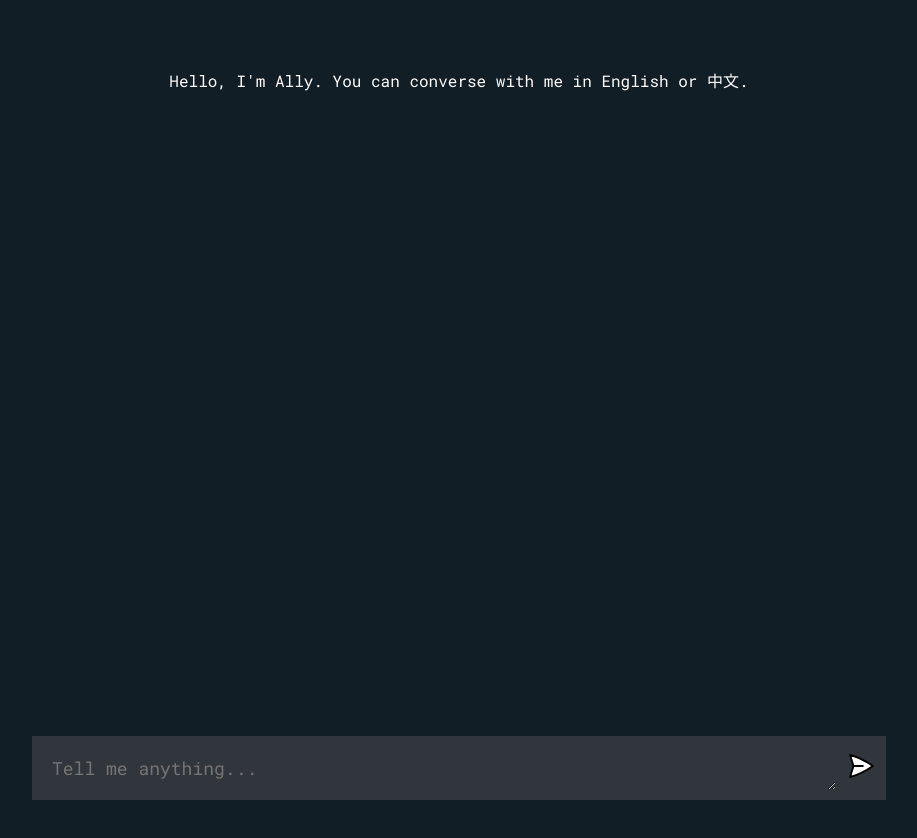
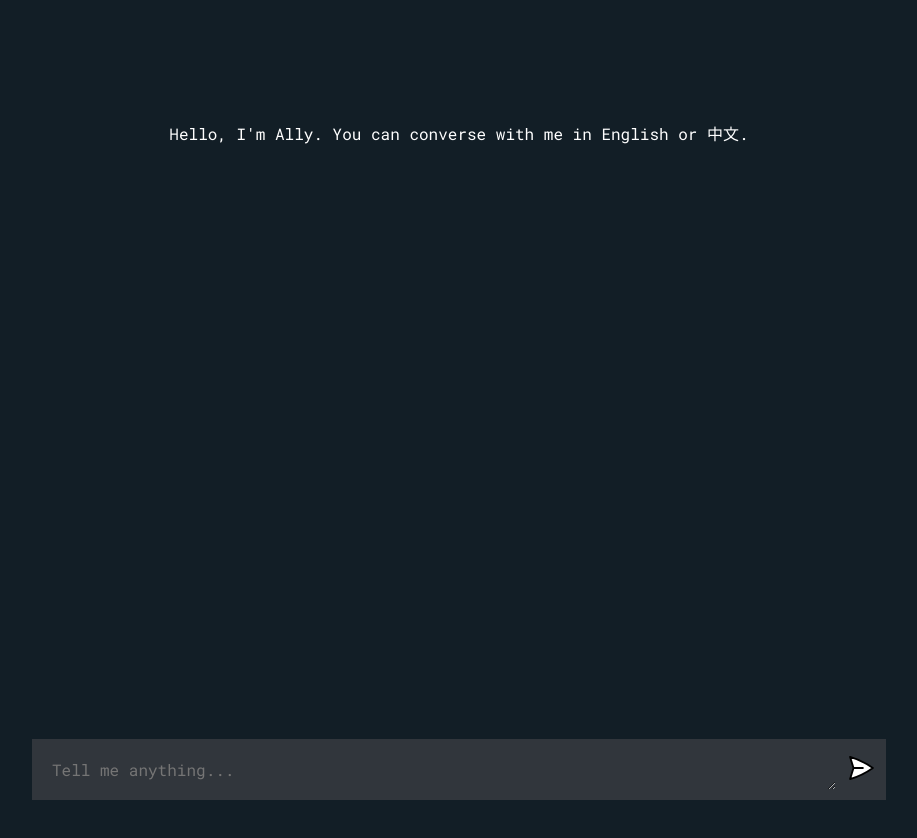
Before and after one commit to wuall826/Allybot1.0, a website built with Vite: page client/index.html in a window 1280 px wide. Shown: the whole page, without its empty margins (181-1098 px from the left). After the commit the page ends 800 px from the top, so only its background shows below. Built offline with nearby package versions, Linux system fonts and the light colour scheme.

Commit message:
this works

```diff
--- a/client/style.css
+++ b/client/style.css
@@ -1,4 +1,4 @@
-  @import url('https://fonts.googleapis.com/css2?family=Roboto+Mono&display=swap');
+@import url('https://fonts.googleapis.com/css2?family=Roboto+Mono&display=swap');
 
 * {
   margin: 0;
@@ -23,34 +23,20 @@ body {
   justify-content: space-between;
 }
 
-
-#greeting {
-  position: absolute;
-  top: 30%; /* Change from 50% to 30% */
-  left: 50%;
-  transform: translate(-50%, -50%);
-  color: white;
-  font-size: 16px;
-  font-weight: light;
-  text-align: center;
-  z-index: 1;
-  width: 100%;
+#content-wrapper {
+  display: flex;
+  flex-direction: column;
+  height: 100%;
 }
 
-#time {
-  position: absolute;
-  top: calc(100% / 3);
-  left: 50%;
-  transform: translateX(-50%);
-  color: white;
-  font-size: 18px;
-  background: rgba(0, 0, 0, 0);
-  padding: 5px;
-  border-radius: 5px;
-  text-align: center;
-  z-index: 3;
+#video_time_container {
+  position: relative;
+  width: 100%;
+  height: 100%;
+  display: flex;
+  align-items: flex-end;
+  justify-content: center;
 }
-
 
 /* Updated #media_container */
 #media_container {
@@ -67,22 +53,71 @@ body {
   transform: translateX(-50%);
 }
 
+#description {
+  position: absolute;
+  top: 50%;
+  left: 50%;
+  transform: translate(-50%, -50%);
+  color: white;
+  font-size: 16px;
+  font-weight: light;
+  text-align: center;
+  z-index: 1;
+  display: flex;
+  flex-direction: column;
+  align-items: center;
+}
+
+#greeting {
+  position: absolute;
+  top: 50%;
+  left: 50%;
+  transform: translate(-50%, -50%);
+  color: white;
+  font-size: 16px;
+  font-weight: light;
+  text-align: center;
+  z-index: 1;
+  width: 100%;
+}
+
+#text {
+  position: relative;
+  color: white;
+  font-size: 14px;
+  text-align: center;
+  z-index: 1;
+  width: 100%;
+}
+
+#time {
+  position: relative;
+  color: white;
+  font-size: 18px;
+  background: rgba(0, 0, 0, 0);
+  padding: 5px;
+  border-radius: 5px;
+  text-align: center;
+  z-index: 3;
+}
+
 #gradient_container {
-  position: absolute;
-  top: calc(100% / 3);
+  position: absolute; /* Add this line */
+  bottom: 0; /* Add this line */
   width: 80%;
   height: calc(100% * 0.75);
+  margin-bottom: 0px;
   left: 50%;
   transform: translateX(-50%);
 }
 
-
 #chat_container {
   position: absolute;
-  top: 0;
+  bottom: 0;
   width: 100%;
   max-width: 854px;
   height: calc(100% * (0.85));
+  margin-bottom: 50px;
   overflow-y: scroll;
   display: flex;
   flex-direction: column-reverse;
@@ -95,7 +130,6 @@ body {
   transform: translateX(-50%); /* Add this line */
 }
 
-
 .message-container {
   display: flex;
   align-items: center;
@@ -104,7 +138,7 @@ body {
 
 .prefix {
   color: #dcdcdc;
-  font-size: 18px;
+  font-size: 20px;
   margin-bottom: 4px;
 }
 
@@ -204,7 +238,7 @@ body {
   flex: 1;
 
   color: #dcdcdc;
-  font-size: 18px;
+  font-size: 20px;
 
   max-width: 100%;
   overflow-x: scroll;
@@ -247,7 +281,7 @@ textarea {
   max-width: 854px;
 
   color: #fff;
-  font-size: 18px;
+  font-size: 16px;
 
   padding: 10px;
   background: transparent;
```
